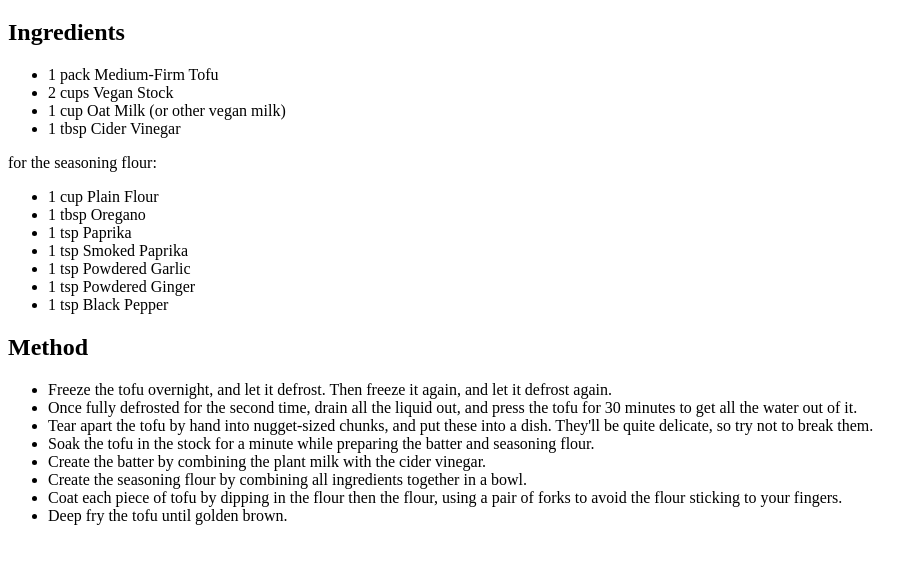
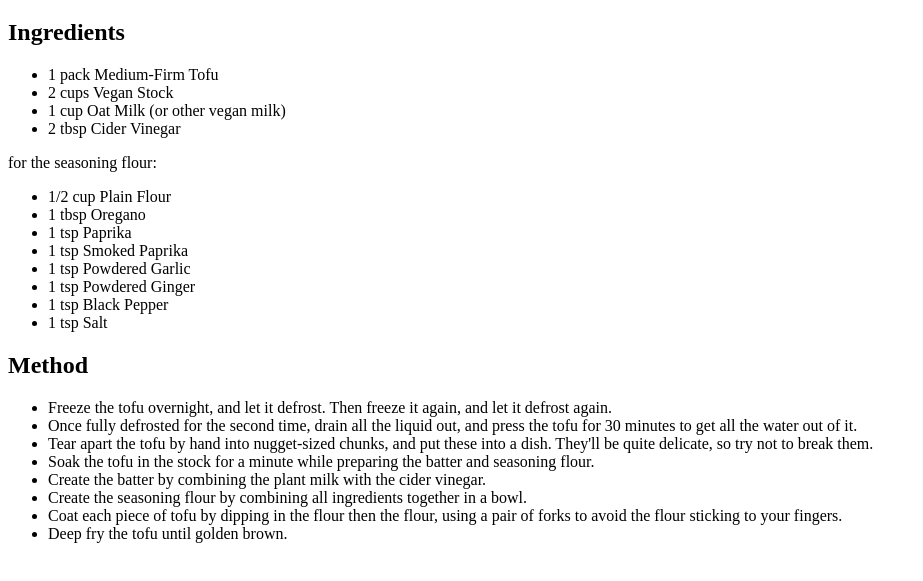
Before and after one commit to andach-andreas/recipes, a plain HTML site: page sides/vegan-fried-chicken.html in a window 1280 px wide. Shown: the part 61-642 px from the top of the page, without its empty margins (0-923 px from the left). Drawn offline with Linux system fonts and the light colour scheme.

Commit message:
Add vegan fried chicken

```diff
--- a/sides/vegan-fried-chicken.html
+++ b/sides/vegan-fried-chicken.html
@@ -14,19 +14,20 @@
     <li>1 pack Medium-Firm Tofu</li>
     <li>2 cups Vegan Stock</li>
     <li>1 cup Oat Milk (or other vegan milk)</li>
-    <li>1 tbsp Cider Vinegar</li>
+    <li>2 tbsp Cider Vinegar</li>
 </ul>
 
 <p>for the seasoning flour:</p>
 
 <ul>
-    <li>1 cup Plain Flour</li>
+    <li>1/2 cup Plain Flour</li>
     <li>1 tbsp Oregano</li>
     <li>1 tsp Paprika</li>
     <li>1 tsp Smoked Paprika</li>
     <li>1 tsp Powdered Garlic</li>
     <li>1 tsp Powdered Ginger</li>
     <li>1 tsp Black Pepper</li>
+    <li>1 tsp Salt</li>
 </ul>
 
 <h2>Method</h2>
```
